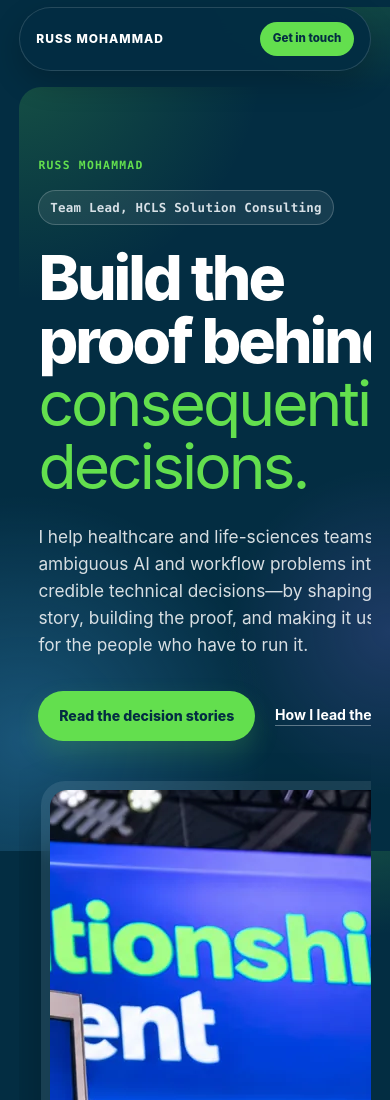
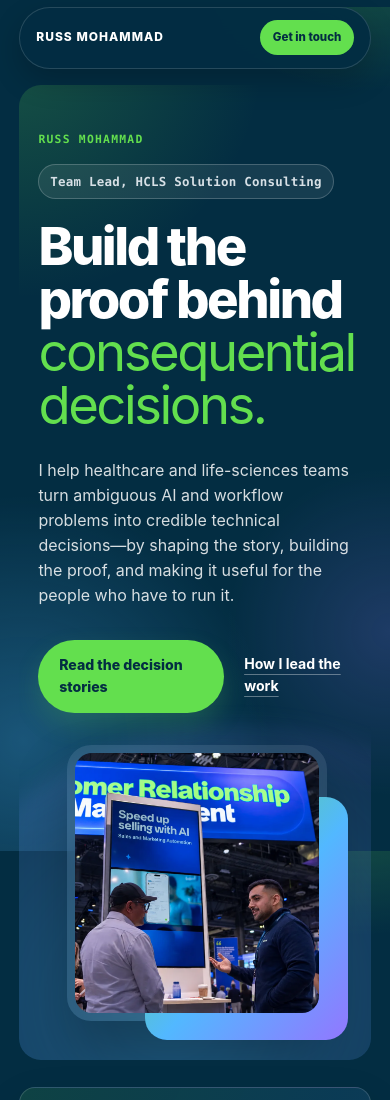
Before and after one commit to russ-moh/me, a plain HTML site: page index.html in a window 390 px wide. Shown: the top 1100 px of the page. Drawn offline with Linux system fonts and the light colour scheme.

Commit message:
Tighten landing hero and portrait

```diff
--- /dev/null
+++ b/hero-refine.css
@@ -0,0 +1,21 @@
+/* A tighter opening frame: enough presence to set the tone, without delaying the work. */
+.nav-wrap{margin-top:8px;padding:.78rem 1.2rem}
+.hero-landing{min-height:470px;padding:3.45rem 3.4rem 2.65rem;gap:2.35rem}
+.hero-landing h1{max-width:610px;font-size:clamp(3.2rem,4.75vw,5rem)}
+.hero-landing .intro-text{max-width:515px;font-size:1rem}
+.portrait-conference{width:min(100%,300px);padding:8px;transform:translateY(2px) rotate(1.1deg)}
+.portrait-conference img{height:300px;aspect-ratio:auto;object-position:76% 62%}
+
+@media(max-width:1050px){
+  .hero-landing{min-height:0;padding:3.25rem 2.7rem 2.65rem;gap:2rem}
+  .portrait-conference{width:min(100%,285px)}
+  .portrait-conference img{height:285px}
+}
+
+@media(max-width:760px){
+  .nav-wrap{margin-top:7px;padding:.78rem 1rem}
+  .hero-landing{padding:2.9rem 1.2rem 2.45rem}
+  .hero-landing h1{font-size:clamp(3rem,13.5vw,4.35rem)}
+  .portrait-conference{width:min(100%,260px)}
+  .portrait-conference img{height:260px}
+}
--- a/index.html
+++ b/index.html
@@ -17,6 +17,7 @@
     <link rel="stylesheet" href="clarity.css" />
     <link rel="stylesheet" href="one-page-experience.css" />
     <link rel="stylesheet" href="leadership.css" />
+    <link rel="stylesheet" href="hero-refine.css" />
   </head>
   <body>
     <header class="nav-wrap">
```
